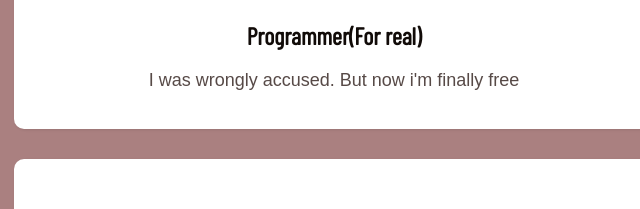
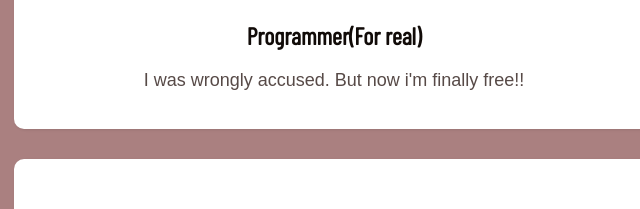
Before and after one commit to SamTy234/profile, a plain HTML site: page index.html in a window 1280 px wide. Shown: the part 413-622 px from the top of the page, 456-1096 px from the left. Drawn offline with nearby package versions, Linux system fonts and the light colour scheme.

```diff
--- a/index.html
+++ b/index.html
@@ -43,7 +43,7 @@
       <img src="images/OJ.jpg" id="profile-pic">
       <h1>OJ</h1>
       <h2>Programmer(For real)</h2>
-      <p>I was wrongly accused. But now i'm finally free</p>
+      <p>I was wrongly accused. But now i'm finally free!!</p>
     </div>
 
     <div class="main" id="favourite-movies">
```
